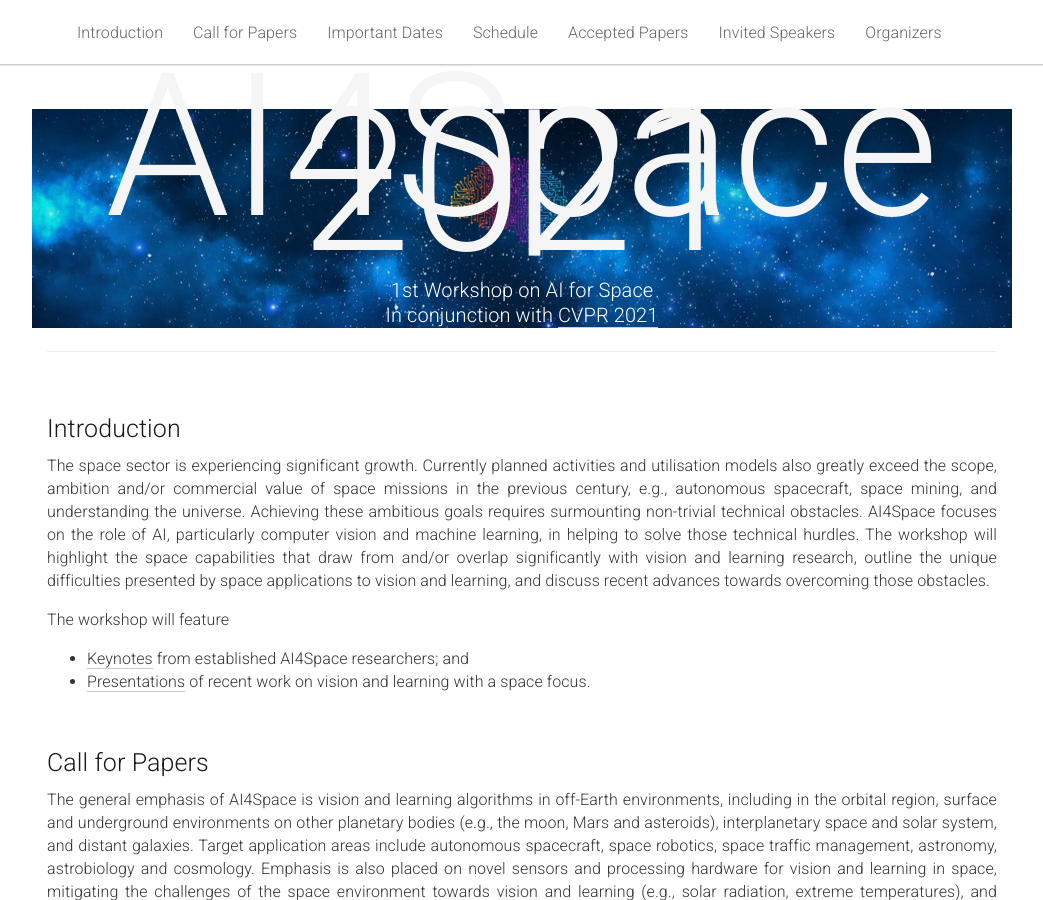
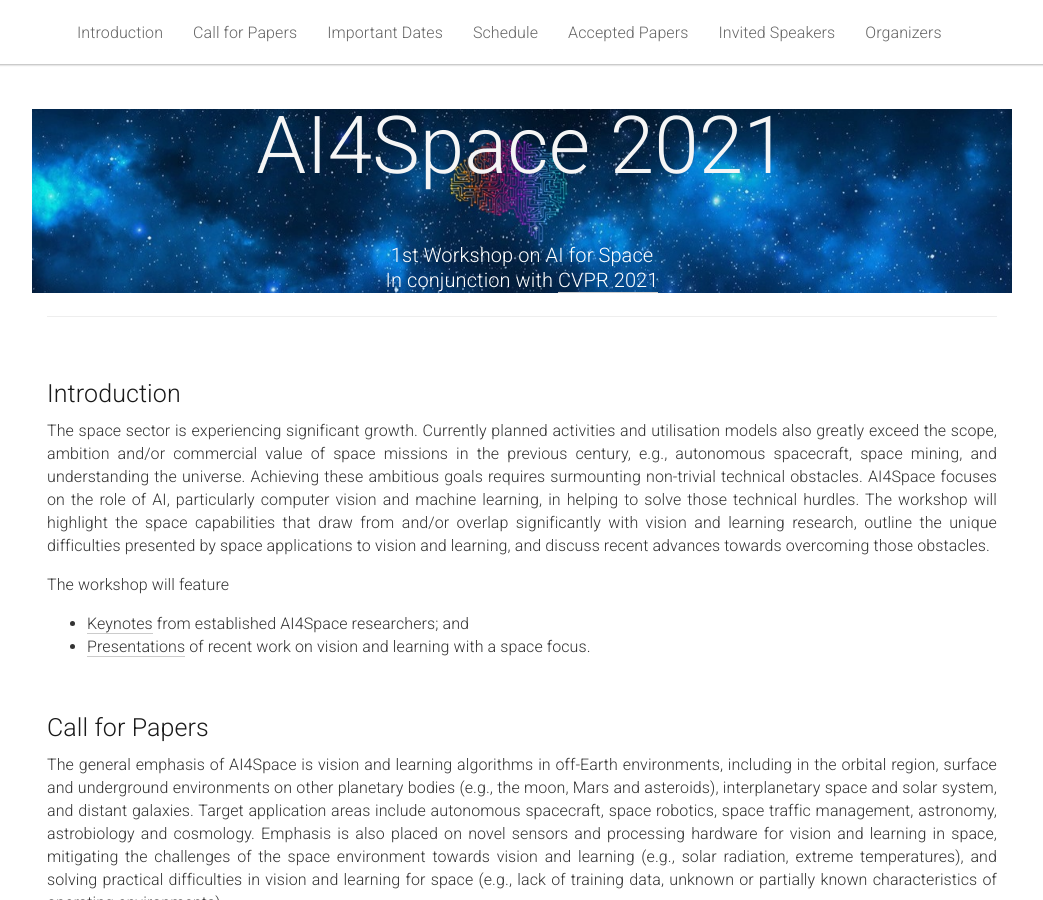
Before and after one commit to AIforSpace/2024, a Jekyll site: the page built from _pages/home.md, in a window 1280 px wide and 900 px high. Shown: the whole window, without its empty margins (118-1161 px from the left). Built offline with Jekyll 4.4.1, drawn with Linux system fonts in a browser that asks for light colours.

Commit message:
Update home.md

```diff
--- a/_pages/home.md
+++ b/_pages/home.md
@@ -13,7 +13,7 @@
 <br>
 <div class="row header-row">
   <div class="col-xs-12 header-img">
-    <center><h1 style="font-size:200px">AI4Space 2021</h1></center>
+    <center><h1 style="font-size:80px">AI4Space 2021</h1></center>
     <center><br></center>
     <center><br></center>
     <br>
```
